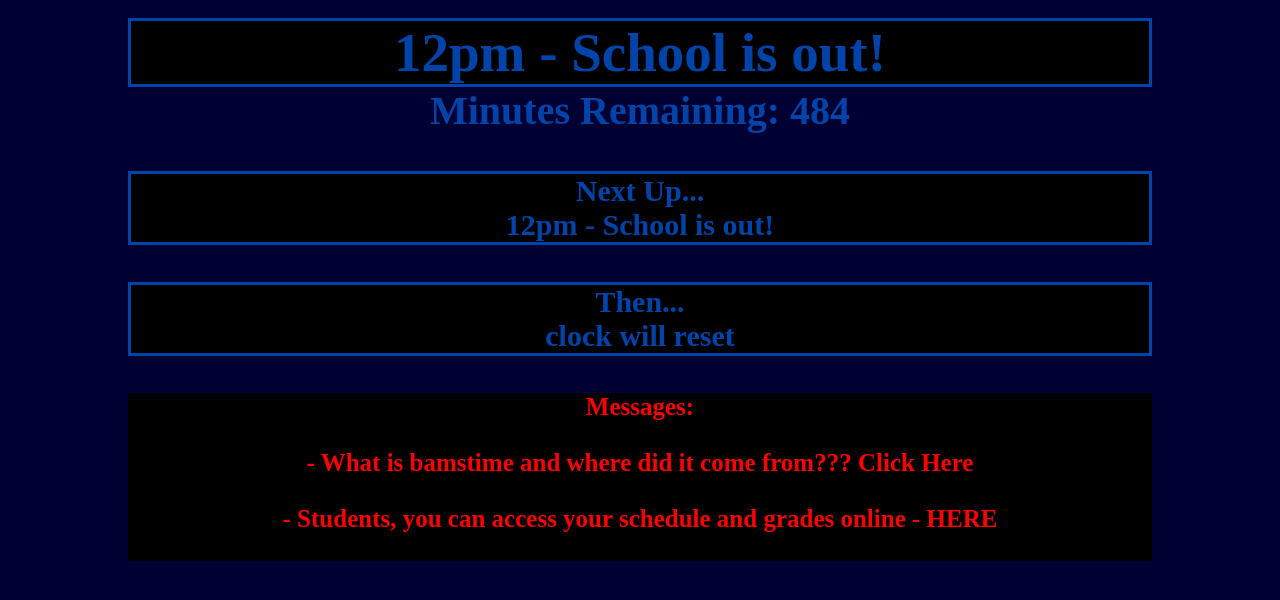
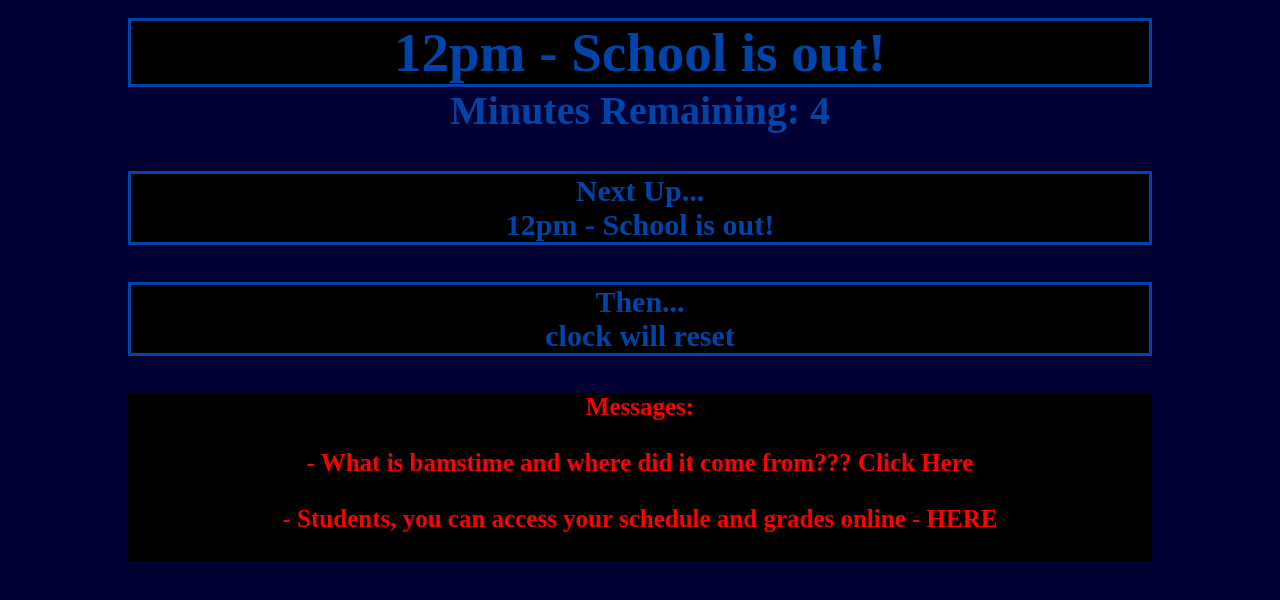
Before and after one commit to markalanjohnston/bamstime.com, a plain HTML site: page test.html in a window 1280 px wide. Shown: the part 162-762 px from the top of the page. Drawn offline with Linux system fonts and the light colour scheme.

Commit message:
Update test.html

```diff
--- a/test.html
+++ b/test.html
@@ -75,7 +75,7 @@ if (currentDayOfWeek == 0 || currentDayOfWeek == 6){
   //  document.getElementById("countdown").innerHTML =  math.floor(countDown/60) + "<span style='color:#0044aa'> hrs </style>" +  countDown%60 + "<span style='color:#0044aa'> mins </style>";
   //}
   else {
-    document.getElementById("countdown").innerHTML =  "<span style='color:#0044aa'>Minutes Remaining: </style>" + countDown;
+    document.getElementById("countdown").innerHTML =  "<span style='color:#0044aa'>Minutes Remaining: </style>" + countDown%60;
   }
 
   document.getElementById("clock").innerHTML = d;
```
